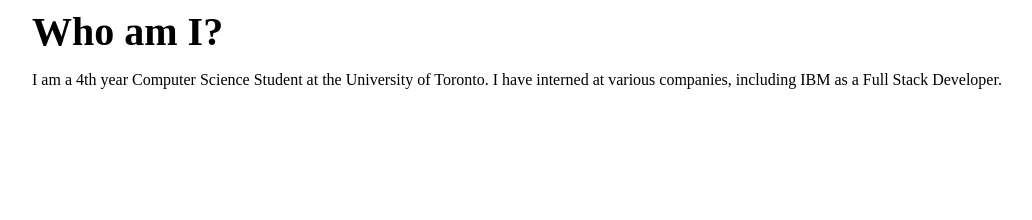
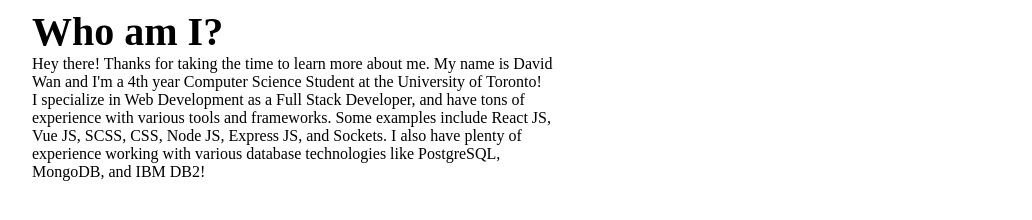
Before and after one commit to David47295/david-wan, a Gatsby site: page /AboutMe in a window 1280 px wide. Shown: the whole page, without its empty margins (8-1040 px from the left). Built offline with nearby package versions, Linux system fonts and the light colour scheme; Gatsby itself is replaced by a stand-in of ours.

Commit message:
Added more to About Me description

```diff
--- a/src/pages/AboutMe.js
+++ b/src/pages/AboutMe.js
@@ -6,10 +6,17 @@ export default function AboutMe() {
         <div id="about-me">
             <div>
                 <b className="title">Who am I?</b>
-                <p>
-                    I am a 4th year Computer Science Student at the University of Toronto.
-                    I have interned at various companies, including IBM as a Full Stack Developer.
-                </p>
+                <div id="about-me-content">
+                    <div>
+                        Hey there! Thanks for taking the time to learn more about me.
+                        My name is David Wan and I'm a 4th year Computer Science Student at the University of Toronto!
+                    </div>
+                    <div>
+                        I specialize in Web Development as a Full Stack Developer, and have tons of experience with various tools and frameworks.
+                        Some examples include React JS, Vue JS, SCSS, CSS, Node JS, Express JS, and Sockets.
+                        I also have plenty of experience working with various database technologies like PostgreSQL, MongoDB, and IBM DB2!
+                    </div>
+                </div>
             </div>
         </div>
     )
--- a/src/style/AboutMe.css
+++ b/src/style/AboutMe.css
@@ -8,3 +8,7 @@
     font-size: 40px;
     font-weight: bold;
 }
+
+#about-me-content {
+    margin-right: 55%;
+}
```
